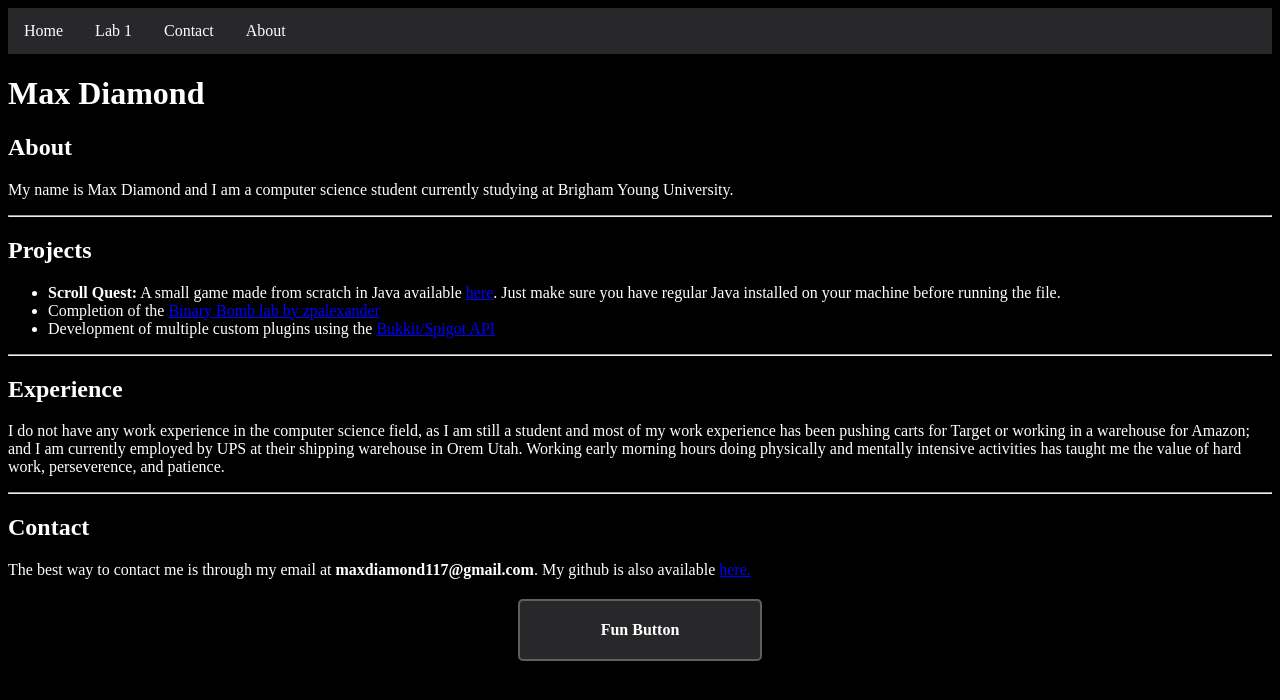
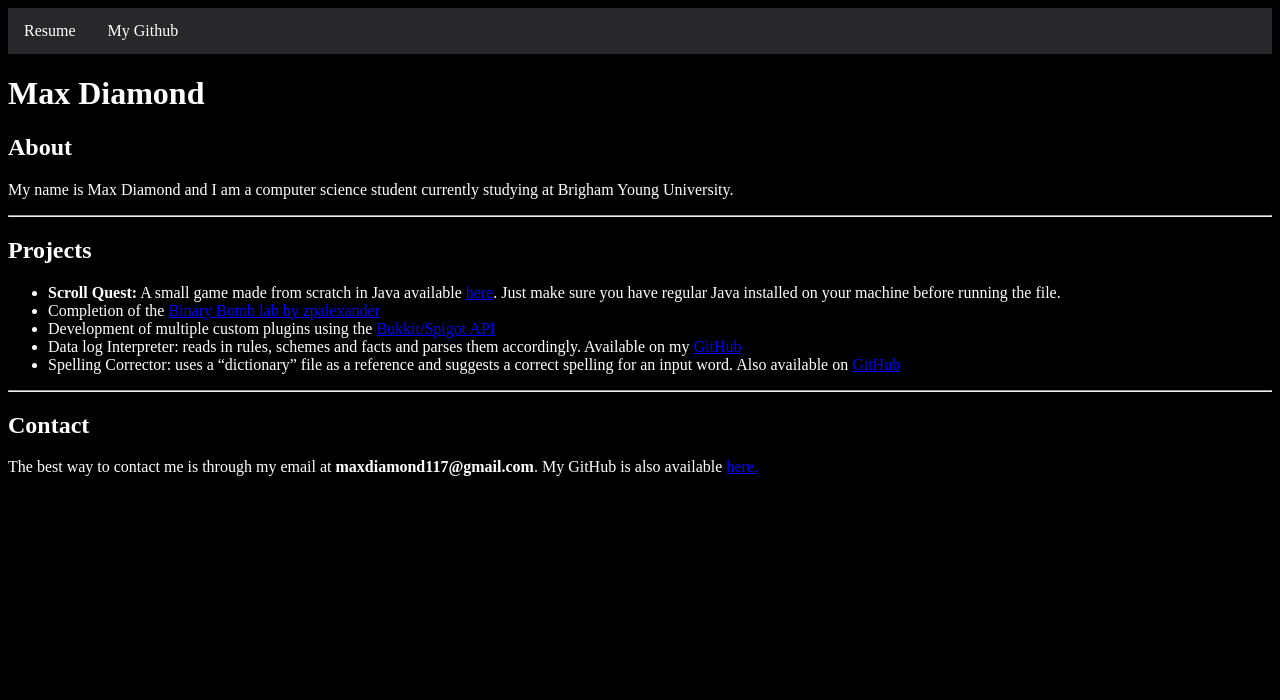
Before and after one commit to Maxamoosey117/portfolio, a plain HTML site: page index.html in a window 1280 px wide. Drawn offline with Linux system fonts and the light colour scheme.

Commit message:
removed experience, changed menu with only relevant tabs, added resume download and more projects with github links

```diff
--- a/index.html
+++ b/index.html
@@ -7,10 +7,8 @@
   </head>
   <body>
     <ul class="menu">
-      <li class="menu"><a class="menu" href="http://maxdiamond.info">Home</a></li>
-      <li class="menu"><a class="menu" href="http://lab1.maxdiamond.info">Lab 1</a></li>
-      <li class="menu"><a class="menu" href="contact.asp">Contact</a></li>
-      <li class="menu"><a class="menu" href="about.asp">About</a></li>
+      <li class="menu"><a class="menu" href="/downloads/Max Diamond Resume SmartyStreets.pdf" target="_blank">Resume</a></li>
+      <li class="menu"><a class="menu" href="https://github.com/Maxamoosey117">My Github</a></li>
     </ul>
     <h1>Max Diamond</h1>
     <h2>About</h2>
@@ -23,19 +21,17 @@
       <li><strong>Scroll Quest:</strong> A small game made from scratch in Java available <a href="/downloads/Scroll Quest.jar" target="_blank">here</a>. Just make sure you have regular Java installed on your machine before running the file. </li>
       <li>Completion of the <a href="http://zpalexander.com/binary-bomb-lab-phase-1/">Binary Bomb lab by zpalexander</a></li>
       <li>Development of multiple custom plugins using the <a href="https://hub.spigotmc.org/javadocs/bukkit/">Bukkit/Spigot API</a></li>
+      <li>Data log Interpreter: reads in rules, schemes and facts and parses them accordingly. Available on my <a href="https://github.com/Maxamoosey117/Datalog-Interpreter">GitHub</a></li>
+      <li>Spelling Corrector: uses a “dictionary” file as a reference and suggests a correct spelling for an input word. Also available on <a href="https://github.com/Maxamoosey117/SpellCorrector">GitHub</a></li>
+
     </ul>
 
     <hr/>
 
-    <h2>Experience</h2>
-    <p>I do not have any work experience in the computer science field, as I am still a student and most of my work experience has been pushing carts for Target or working in a warehouse for Amazon; and I am currently employed by UPS at their shipping warehouse in Orem Utah. Working early morning hours doing physically and mentally intensive activities has taught me the value of hard work, perseverence, and patience.</p>
+    <h2>Contact</h2>
+    <p>The best way to contact me is through my email at <strong>maxdiamond117@gmail.com</strong>. My GitHub is also available <a href="https://github.com/Maxamoosey117?tab=repositories">here.</a></p>
 
-    <hr/>
-
-    <h2>Contact</h2>
-    <p>The best way to contact me is through my email at <strong>maxdiamond117@gmail.com</strong>. My github is also available <a href="https://github.com/Maxamoosey117?tab=repositories">here.</a></p>
-
-    <a class = "button" href = "https://www.youtube.com/watch?v=dQw4w9WgXcQ">Fun Button</a>
+    <!--<a class = "button" href = "https://www.youtube.com/watch?v=dQw4w9WgXcQ">Fun Button</a> -->
 
   </body>
 </html>
```
Also changed, not shown: 1 other file.
